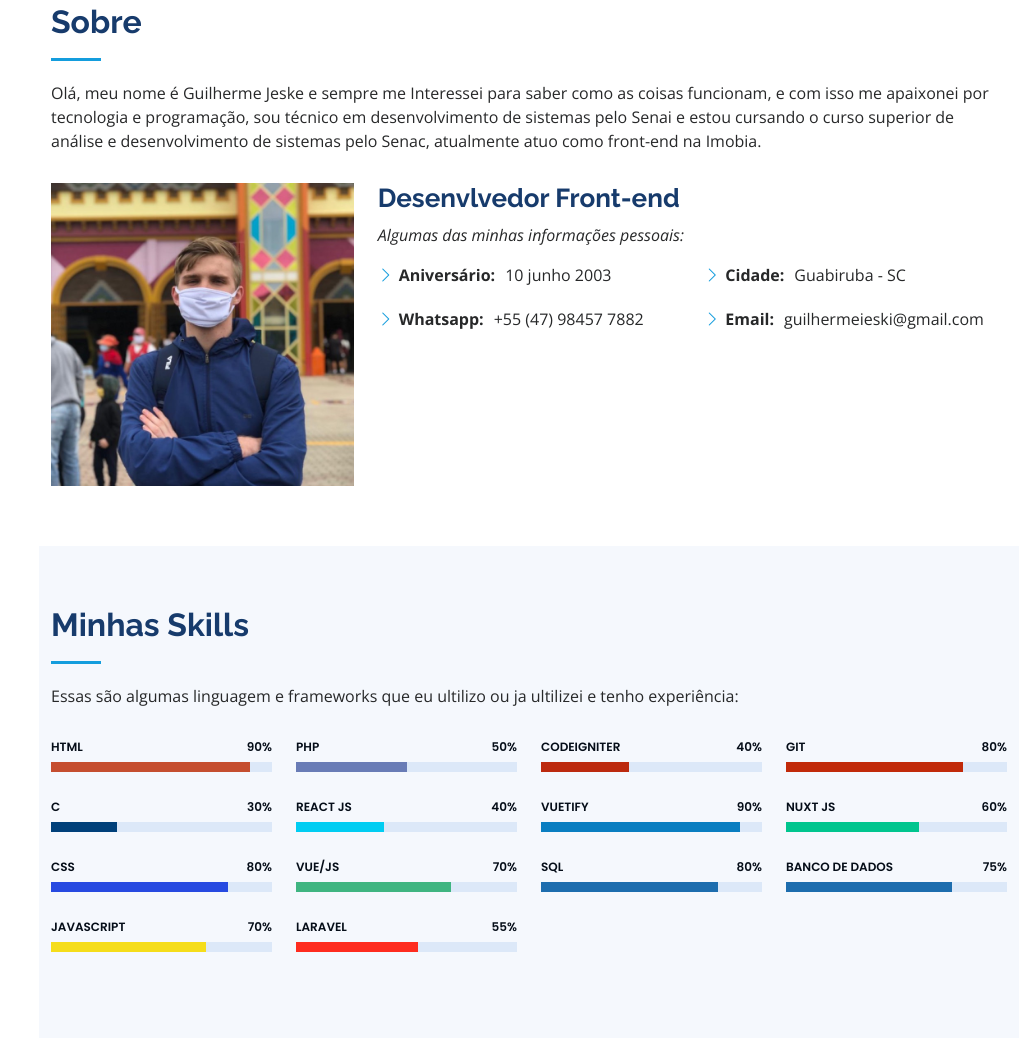
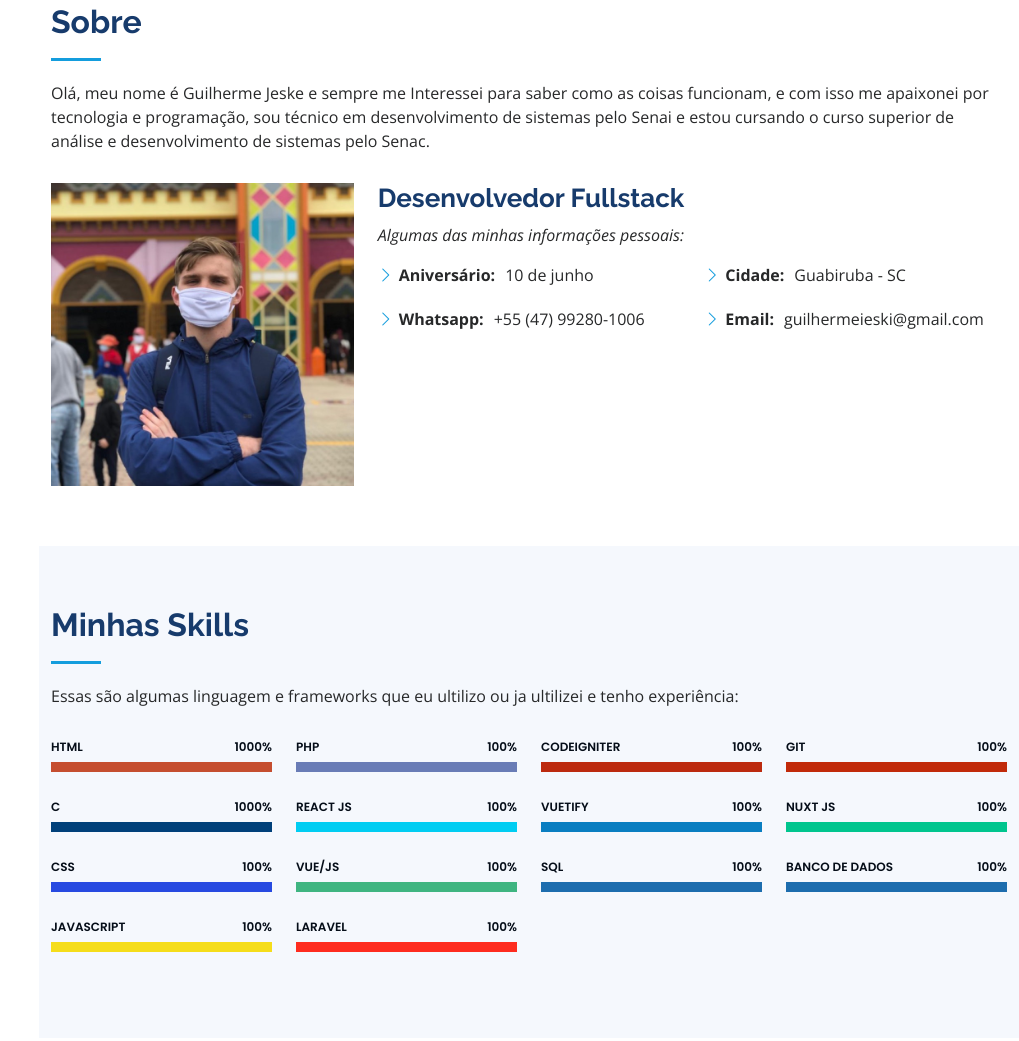
Before and after one commit to GuilhermeJeske1006/portifolio, a plain HTML site: page index.html in a window 1280 px wide. Shown: the part 857-1898 px from the top of the page, without its empty margins (261-1280 px from the left). Drawn offline with nearby package versions, Linux system fonts and the light colour scheme.

Commit message:
atualiza portifólio

```diff
--- a/index.html
+++ b/index.html
@@ -6,7 +6,7 @@
   <meta content="width=device-width, initial-scale=1.0" name="viewport">
 
   <title>Portifólio - Guilherme Jeske</title>
-  <meta content="" name="description">
+  <meta content="Portifólio de Guilherme Jeske" name="description">
   <meta content="" name="keywords">
 
   <!-- Favicons -->
@@ -41,9 +41,9 @@
         <img src="assets/img/perfil.jpg" alt="" class="img-fluid rounded-circle">
         <h1 class="text-light"><a href="index.html">Guilherme H Jeske</a></h1>
         <div class="social-links mt-3 text-center">
-          <a href="https://www.facebook.com/guilherme.jeske.1" class="facebook"><i class="bx bxl-facebook"></i></a>
-          <a href="https://www.instagram.com/jeskeguilherme/" class="instagram"><i class="bx bxl-instagram"></i></a>
-          <a href="https://www.linkedin.com/in/guilherme-jeske-1b54bb198/" class="linkedin"><i class="bx bxl-linkedin" taget="_blank"></i></a>
+          <a href="https://www.facebook.com/guilherme.jeske.1" class="facebook" target="_blank"><i class="bx bxl-facebook"></i></a>
+          <a href="https://www.instagram.com/jeskeguilherme/" class="instagram" target="_blank"><i class="bx bxl-instagram"></i></a>
+          <a href="https://www.linkedin.com/in/guilherme-jeske-1b54bb198/" class="linkedin" target="_blank"><i class="bx bxl-linkedin" target="_blank"></i></a>
         </div>
       </div>
 
@@ -76,7 +76,7 @@
 
         <div class="section-title">
           <h2>Sobre</h2>
-          <p>Olá, meu nome é Guilherme Jeske e sempre me Interessei para saber como as coisas funcionam, e com isso me apaixonei por tecnologia e programação, sou técnico em desenvolvimento de sistemas pelo Senai e estou cursando o curso superior de análise e desenvolvimento de sistemas pelo Senac, atualmente atuo como front-end na Imobia.</p>
+          <p>Olá, meu nome é Guilherme Jeske e sempre me Interessei para saber como as coisas funcionam, e com isso me apaixonei por tecnologia e programação, sou técnico em desenvolvimento de sistemas pelo Senai e estou cursando o curso superior de análise e desenvolvimento de sistemas pelo Senac.</p>
         </div>
 
         <div data-aos="fade-right" class="row">
@@ -84,15 +84,15 @@
             <img src="assets/img/perfil.jpg" class="img-fluid" alt="">
           </div>
           <div class="col-lg-8 pt-4 pt-lg-0 content" data-aos="fade-left">
-            <h3>Desenvlvedor Front-end</h3>
+            <h3>Desenvolvedor Fullstack</h3>
             <p class="fst-italic">
               Algumas das minhas informações pessoais:
             </p>
             <div class="row">
               <div class="col-lg-6">
                 <ul>
-                  <li><i class="bi bi-chevron-right"></i> <strong>Aniversário:</strong> <span>10 junho 2003</span></li>
-                  <li><i class="bi bi-chevron-right"></i> <strong>Whatsapp:</strong> <span>+55 (47) 98457 7882</span></li>
+                  <li><i class="bi bi-chevron-right"></i> <strong>Aniversário:</strong> <span>10 de junho</span></li>
+                  <li><i class="bi bi-chevron-right"></i> <strong>Whatsapp:</strong> <span>+55 (47) 99280-1006</span></li>
                 </ul>
               </div>
               <div class="col-lg-6">
@@ -121,29 +121,29 @@
           <div class="col-lg-3" data-aos="fade-up">
 
             <div class="progress">
-              <span class="skill">HTML <i class="val">90%</i></span>
+              <span class="skill">HTML <i class="val">1000%</i></span>
               <div class="progress-bar-wrap">
-                <div class="progress-bar" role="progressbar" aria-valuenow="90" aria-valuemin="0" aria-valuemax="100" style="background-color: #c54e30;"></div>
+                <div class="progress-bar" role="progressbar" aria-valuenow="100" aria-valuemin="0" aria-valuemax="100" style="background-color: #c54e30;"></div>
               </div>
             </div>
             <div class="progress">
-              <span class="skill">C <i class="val">30%</i></span>
+              <span class="skill">C <i class="val">1000%</i></span>
               <div class="progress-bar-wrap">
-                <div class="progress-bar" role="progressbar" aria-valuenow="30" aria-valuemin="0" aria-valuemax="100" style="background-color: #00407a;"></div>
+                <div class="progress-bar" role="progressbar" aria-valuenow="100" aria-valuemin="0" aria-valuemax="100" style="background-color: #00407a;"></div>
               </div>
             </div>
 
             <div class="progress">
-              <span class="skill">CSS <i class="val">80%</i></span>
+              <span class="skill">CSS <i class="val">100%</i></span>
               <div class="progress-bar-wrap">
-                <div class="progress-bar" role="progressbar" aria-valuenow="80" aria-valuemin="0" aria-valuemax="100" style="background-color: #274ae1;"></div>
+                <div class="progress-bar" role="progressbar" aria-valuenow="100" aria-valuemin="0" aria-valuemax="100" style="background-color: #274ae1;"></div>
               </div>
             </div>
 
             <div class="progress">
-              <span class="skill">JavaScript <i class="val">70%</i></span>
+              <span class="skill">JavaScript <i class="val">100%</i></span>
               <div class="progress-bar-wrap">
-                <div class="progress-bar" role="progressbar" aria-valuenow="70" aria-valuemin="0" aria-valuemax="100" style="background-color: #f5dd1b;"></div>
+                <div class="progress-bar" role="progressbar" aria-valuenow="100" aria-valuemin="0" aria-valuemax="100" style="background-color: #f5dd1b;"></div>
               </div>
             </div>
 
@@ -152,51 +152,51 @@
           <div class="col-lg-3" data-aos="fade-up" data-aos-delay="100">
 
             <div class="progress">
-              <span class="skill">PHP <i class="val">50%</i></span>
+              <span class="skill">PHP <i class="val">100%</i></span>
               <div class="progress-bar-wrap">
-                <div class="progress-bar" role="progressbar" aria-valuenow="50" aria-valuemin="0" aria-valuemax="100" style="background-color: #697cb6;"></div>
+                <div class="progress-bar" role="progressbar" aria-valuenow="100" aria-valuemin="0" aria-valuemax="100" style="background-color: #697cb6;"></div>
               </div>
             </div>
             <div class="progress">
-              <span class="skill">React js <i class="val">40%</i></span>
+              <span class="skill">React js <i class="val">100%</i></span>
               <div class="progress-bar-wrap">
-                <div class="progress-bar" role="progressbar" aria-valuenow="40" aria-valuemin="0" aria-valuemax="100" style="background-color: #00cdf2;"></div>
+                <div class="progress-bar" role="progressbar" aria-valuenow="100" aria-valuemin="0" aria-valuemax="100" style="background-color: #00cdf2;"></div>
               </div>
             </div>
 
             <div class="progress">
-              <span class="skill">Vue/js <i class="val">70%</i></span>
+              <span class="skill">Vue/js <i class="val">100%</i></span>
               <div class="progress-bar-wrap">
-                <div class="progress-bar" role="progressbar" aria-valuenow="70" aria-valuemin="0" aria-valuemax="100" style="background-color: rgb(63 181 129);"></div>
+                <div class="progress-bar" role="progressbar" aria-valuenow="100" aria-valuemin="0" aria-valuemax="100" style="background-color: rgb(63 181 129);"></div>
               </div>
             </div>
 
             <div class="progress">
-              <span class="skill">Laravel <i class="val">55%</i></span>
+              <span class="skill">Laravel <i class="val">100%</i></span>
               <div class="progress-bar-wrap">
-                <div class="progress-bar" role="progressbar" aria-valuenow="55" aria-valuemin="0" aria-valuemax="100" style="background-color: #fe2c1f;"></div>
+                <div class="progress-bar" role="progressbar" aria-valuenow="100" aria-valuemin="0" aria-valuemax="100" style="background-color: #fe2c1f;"></div>
               </div>
             </div>
 
           </div>
           <div class="col-lg-3" data-aos="fade-up" data-aos-delay="100">
             <div class="progress">
-              <span class="skill">CodeIgniter <i class="val">40%</i></span>
+              <span class="skill">CodeIgniter <i class="val">100%</i></span>
               <div class="progress-bar-wrap">
-                <div class="progress-bar" role="progressbar" aria-valuenow="40" aria-valuemin="0" aria-valuemax="100" style="background-color: rgb(188, 42, 15);"></div>
+                <div class="progress-bar" role="progressbar" aria-valuenow="100" aria-valuemin="0" aria-valuemax="100" style="background-color: rgb(188, 42, 15);"></div>
               </div>
             </div>
 
             <div class="progress">
-              <span class="skill">Vuetify <i class="val">90%</i></span>
+              <span class="skill">Vuetify <i class="val">100%</i></span>
               <div class="progress-bar-wrap">
-                <div class="progress-bar" role="progressbar" aria-valuenow="90" aria-valuemin="0" aria-valuemax="100" style="background-color: rgb(10, 126, 193);"></div>
+                <div class="progress-bar" role="progressbar" aria-valuenow="100" aria-valuemin="0" aria-valuemax="100" style="background-color: rgb(10, 126, 193);"></div>
               </div>
             </div>
             <div class="progress">
-              <span class="skill">SQL <i class="val">80%</i></span>
+              <span class="skill">SQL <i class="val">100%</i></span>
               <div class="progress-bar-wrap">
-                <div class="progress-bar" role="progressbar" aria-valuenow="80" aria-valuemin="0" aria-valuemax="100" style="background-color: rgb(29, 109, 174)"></div>
+                <div class="progress-bar" role="progressbar" aria-valuenow="100" aria-valuemin="0" aria-valuemax="100" style="background-color: rgb(29, 109, 174)"></div>
               </div>
             </div>
 
@@ -204,22 +204,22 @@
 
           <div class="col-lg-3" data-aos="fade-up" data-aos-delay="100">
             <div class="progress">
-              <span class="skill">Git <i class="val">80%</i></span>
+              <span class="skill">Git <i class="val">100%</i></span>
               <div class="progress-bar-wrap">
-                <div class="progress-bar" role="progressbar" aria-valuenow="80" aria-valuemin="0" aria-valuemax="100" style="background-color: rgb(193, 42, 10)"></div>
+                <div class="progress-bar" role="progressbar" aria-valuenow="100" aria-valuemin="0" aria-valuemax="100" style="background-color: rgb(193, 42, 10)"></div>
               </div>
             </div>
 
             <div class="progress">
-              <span class="skill">Nuxt js <i class="val">60%</i></span>
+              <span class="skill">Nuxt js <i class="val">100%</i></span>
               <div class="progress-bar-wrap">
-                <div class="progress-bar" role="progressbar" aria-valuenow="60" aria-valuemin="0" aria-valuemax="100" style="background-color: rgb(0, 197, 142)"></div>
+                <div class="progress-bar" role="progressbar" aria-valuenow="100" aria-valuemin="0" aria-valuemax="100" style="background-color: rgb(0, 197, 142)"></div>
               </div>
             </div>
             <div class="progress">
-              <span class="skill">Banco de dados <i class="val">75%</i></span>
+              <span class="skill">Banco de dados <i class="val">100%</i></span>
               <div class="progress-bar-wrap">
-                <div class="progress-bar" role="progressbar" aria-valuenow="75" aria-valuemin="0" aria-valuemax="100" style="background-color: rgb(29, 109, 174)"></div>
+                <div class="progress-bar" role="progressbar" aria-valuenow="100" aria-valuemin="0" aria-valuemax="100" style="background-color: rgb(29, 109, 174)"></div>
               </div>
             </div>
 
@@ -243,10 +243,10 @@
           <div class="col-lg-6" data-aos="fade-up">
             <h3 class="resume-title">Educação</h3>
             <div class="resume-item">
-              <h4>Tecnologo em analise e desenvolvimento de sistemas</h4>
+              <h4>Tecnológo em analise e desenvolvimento de sistemas</h4>
               <h5>2022 - atualmente</h5>
               <p><em>Serviço Nacional de Aprendizagem Comercial - Senac</em></p>
-              <p>Atualmente estou cursando analise e desenvolvimento de sistemas, curso onde estou aprendendo oracle, C e C#.</p>
+              <p>Atualmente estou cursando analise e desenvolvimento de sistemas, curso onde estou aprendendo oracle, C, C#, POO, Desenvolvimento desktop, Testes, Modelagem</p>
             </div>
             <div class="resume-item">
               <h4>Tecnico em desenvolvimento de sistema</h4>
@@ -265,7 +265,7 @@
             <h3 class="resume-title">Experiência Profissional</h3>
             <div class="resume-item">
               <h4>Desenvolvedor Front-end</h4>
-              <h5>2022 - atualmente</h5>
+              <h5>2022 - 2023</h5>
               <p><em>Cliqx - São Paulo </em></p>
               <ul>
                 <li>Desenvolvimento de sistema integrado com rede social ultilizando o framework vue js</li>
@@ -278,7 +278,7 @@
               <h5>2021 - 2022</h5>
               <p><em>Imobia - Brusque/SC </em></p>
               <ul>
-                <li>desenvolvimento o sistema imobiliário na parte de Front-end usando o frameworks vue js</li>
+                <li>Desenvolvimento o sistema imobiliário na parte de Front-end usando o frameworks vue js</li>
                 <li>Manutenção e criação de sites imobiliários que eram programados em laravel e CodeIgniter</li>
                 <li>Desenvolvimento de ferramentas internas da empresa</li>
                 <li>Participação de reuniões de sprints</li>
@@ -297,7 +297,7 @@
 
         <div class="section-title">
           <h2>Portfolio</h2>
-          <p>Abaixo esta alguns projetos que ja desenvolvi.</p>
+          <p>Abaixo está alguns projetos que ja desenvolvi.</p>
         </div>
 
         <div class="row" data-aos="fade-up">
```
